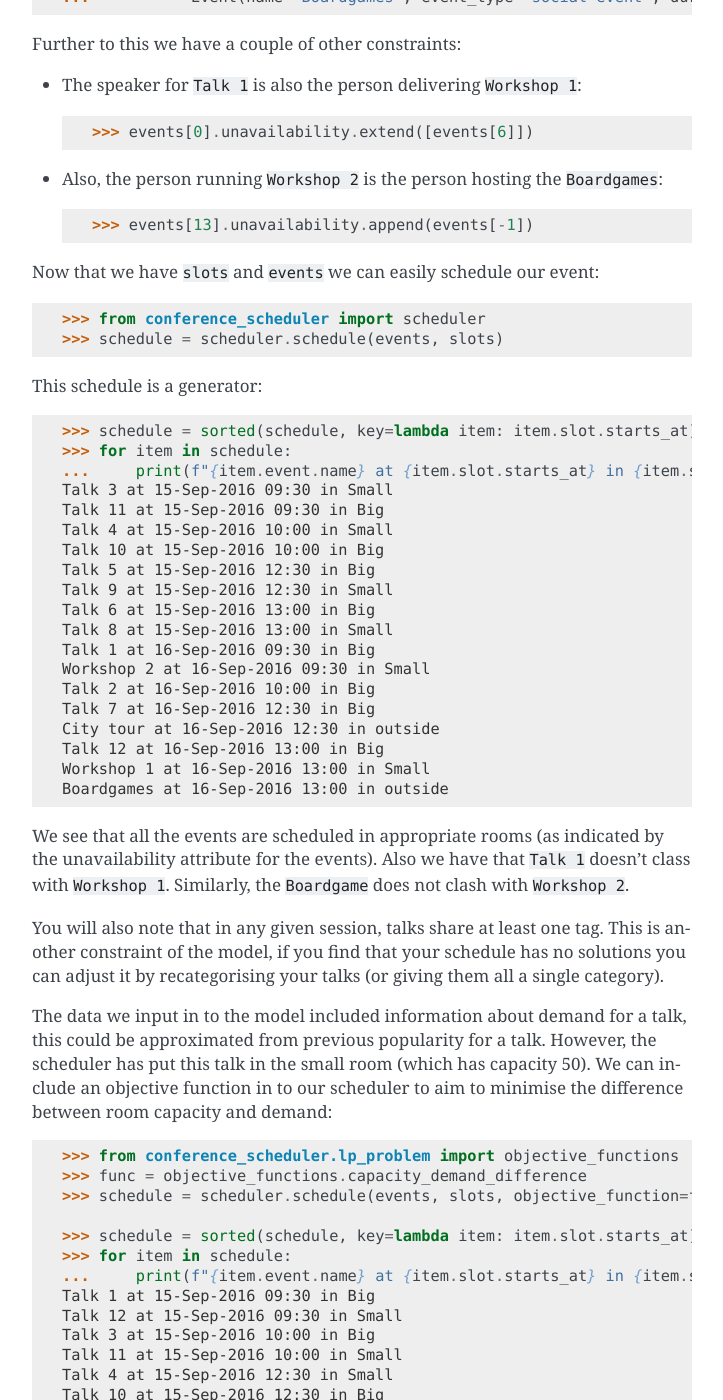
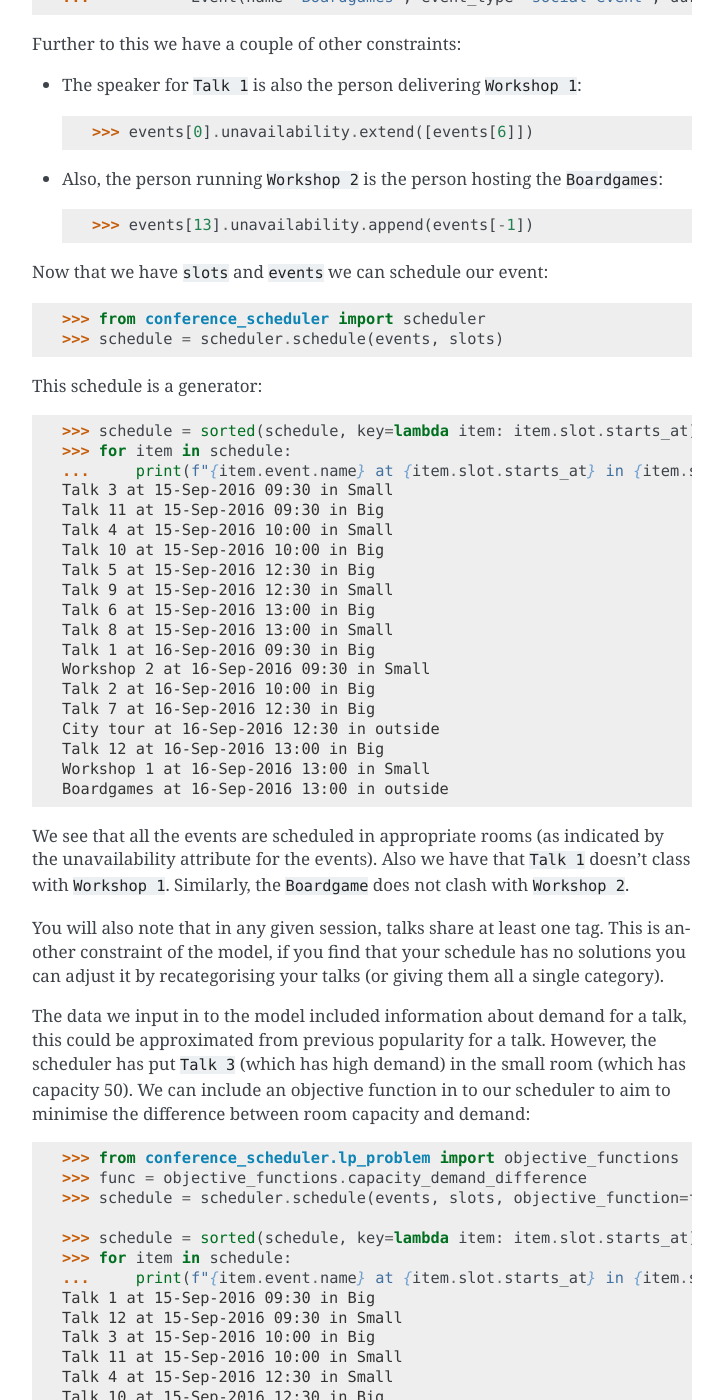
Before and after one commit to PyconUK/ConferenceScheduler, a Sphinx documentation site: the page built from docs/tutorial/index.rst, in a window 1280 px wide and 1400 px high, scrolled down 1304 px. Shown: the whole window, without its empty margins (388-1111 px from the left). Built offline with Sphinx 7.4.7, drawn with Linux system fonts in a browser that asks for light colours; some of the changed text lies outside the part shown.

Commit message:
Remove easily and 2 -> two.

```diff
--- a/docs/tutorial/index.rst
+++ b/docs/tutorial/index.rst
@@ -72,7 +72,7 @@ Further to this we have a couple of other constraints:
 
         >>> events[13].unavailability.append(events[-1])
 
-Now that we have :code:`slots` and :code:`events` we can easily schedule our
+Now that we have :code:`slots` and :code:`events` we can schedule our
 event::
 
     >>> from conference_scheduler import scheduler
@@ -114,9 +114,9 @@ single category).
 
 The data we input in to the model included information about demand for a talk,
 this could be approximated from previous popularity for a talk. However, the
-scheduler has put this talk in the small room (which has capacity 50). We can
-include an objective function in to our scheduler to aim to minimise the
-difference between room capacity and demand::
+scheduler has put :code:`Talk 3` (which has high demand) in the small room
+(which has capacity 50). We can include an objective function in to our
+scheduler to aim to minimise the difference between room capacity and demand::
 
     >>> from conference_scheduler.lp_problem import objective_functions
     >>> func = objective_functions.capacity_demand_difference
```
Also changed, not shown: other parts of docs/tutorial/index.rst (+1 -1 lines).
